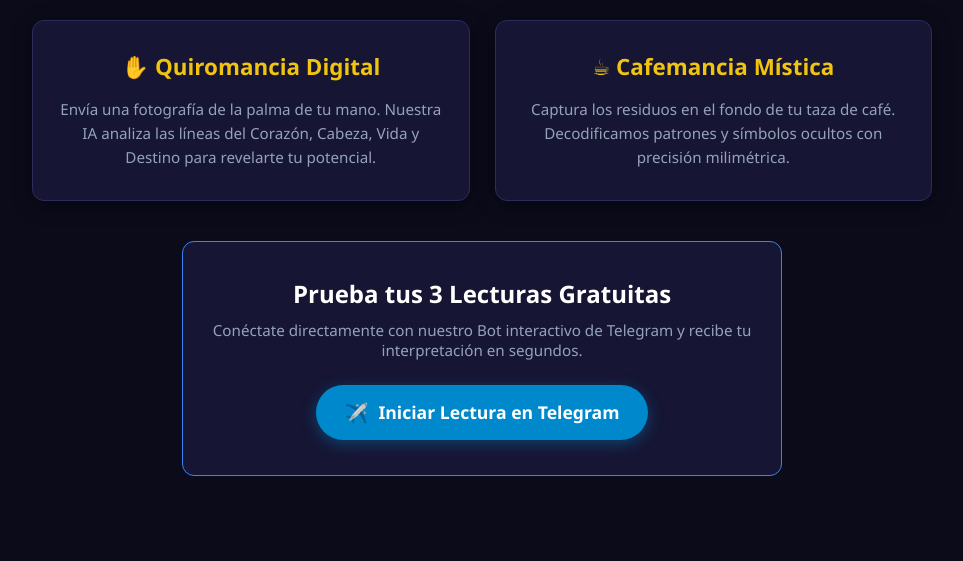
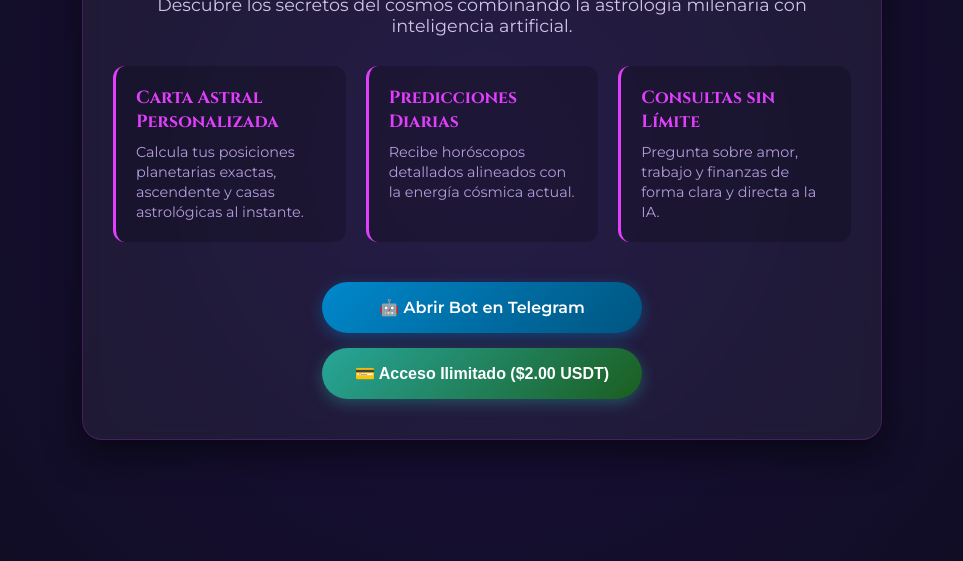
Before and after one commit to RG-creator-dev/astravision-ai, a plain HTML site: page index.html in a window 1280 px wide. Shown: the part 239-800 px from the top of the page, without its empty margins (158-1121 px from the left). Drawn offline with Linux system fonts and the light colour scheme.

Commit message:
Enhance index.html with new title and features
Updated the title and improved styling for better aesthetics. Added features section and payment button functionality.

```diff
--- a/index.html
+++ b/index.html
@@ -3,160 +3,251 @@
 <head>
     <meta charset="UTF-8">
     <meta name="viewport" content="width=device-width, initial-scale=1.0">
-    <title>Astravisión AI</title>
+    <title>AstraVisión AI - Tu Guía Astrológica Inteligente</title>
+    <link href="https://fonts.googleapis.com/css2?family=Cinzel:wght@400;600;700&family=Montserrat:wght@300;400;600&display=swap" rel="stylesheet">
     <style>
+        :root {
+            --primary: #9c27b0;
+            --primary-dark: #6a1b9a;
+            --secondary: #e040fb;
+            --bg-dark: #0f0c20;
+            --card-bg: rgba(255, 255, 255, 0.05);
+            --text-light: #f3e5f5;
+            --gold: #ffd700;
+            --crypto-green: #27a69a;
+        }
+
         * {
-            box-sizing: border-box;
             margin: 0;
             padding: 0;
-            font-family: 'Segoe UI', Tahoma, Geneva, Verdana, sans-serif;
+            box-sizing: border-box;
         }
 
         body {
-            background-color: #0b0b1a;
-            color: #ffffff;
+            font-family: 'Montserrat', sans-serif;
+            background: radial-gradient(circle at center, #1a103c 0%, var(--bg-dark) 100%);
+            color: var(--text-light);
+            min-height: 100vh;
             display: flex;
-            flex-direction: column;
+            justify-content: center;
             align-items: center;
-            justify-content: center;
-            min-height: 100vh;
             padding: 20px;
+        }
+
+        .container {
+            max-width: 800px;
+            width: 100%;
+            background: var(--card-bg);
+            backdrop-filter: blur(10px);
+            border: 1px solid rgba(224, 64, 251, 0.2);
+            border-radius: 20px;
+            padding: 40px 30px;
+            box-shadow: 0 15px 35px rgba(0,0,0,0.5);
             text-align: center;
         }
 
-        .container {
-            max-width: 900px;
-            width: 100%;
-        }
-
-        .header-title {
+        h1 {
+            font-family: 'Cinzel', serif;
             font-size: 2.8rem;
-            color: #f1c40f;
-            margin-bottom: 15px;
-            font-weight: bold;
+            color: var(--gold);
+            margin-bottom: 10px;
+            letter-spacing: 2px;
         }
 
         .subtitle {
-            font-size: 1.2rem;
-            color: #cbd5e1;
-            margin-bottom: 40px;
-            line-height: 1.5;
+            font-size: 1.1rem;
+            color: #d1c4e9;
+            margin-bottom: 30px;
         }
 
-        .cards-grid {
+        .features {
             display: grid;
-            grid-template-columns: repeat(auto-fit, minmax(280px, 1fr));
-            gap: 25px;
+            grid-template-columns: repeat(auto-fit, minmax(220px, 1fr));
+            gap: 20px;
             margin-bottom: 40px;
+            text-align: left;
         }
 
-        .card {
-            background: #161533;
-            border: 1px solid #2e2b5c;
+        .feature-card {
+            background: rgba(0, 0, 0, 0.2);
+            padding: 20px;
             border-radius: 12px;
-            padding: 30px 20px;
-            box-shadow: 0 4px 20px rgba(0,0,0,0.4);
-            transition: transform 0.3s ease;
+            border-left: 3px solid var(--secondary);
         }
 
-        .card:hover {
-            transform: translateY(-5px);
+        .feature-card h3 {
+            font-family: 'Cinzel', serif;
+            color: var(--secondary);
+            margin-bottom: 8px;
+            font-size: 1.1rem;
         }
 
-        .card-title {
-            font-size: 1.4rem;
-            color: #f1c40f;
-            margin-bottom: 15px;
-            font-weight: 600;
+        .feature-card p {
+            font-size: 0.9rem;
+            color: #b39ddb;
+            line-height: 1.4;
         }
 
-        .card-text {
-            font-size: 0.95rem;
-            color: #94a3b8;
-            line-height: 1.6;
+        .actions {
+            display: flex;
+            flex-direction: column;
+            gap: 15px;
+            align-items: center;
+            justify-content: center;
+            margin-top: 20px;
         }
 
-        .action-box {
-            background: #161533;
-            border: 1px solid #3b82f6;
-            border-radius: 12px;
-            padding: 35px 20px;
-            max-width: 600px;
-            margin: 0 auto;
-        }
-
-        .action-title {
-            font-size: 1.5rem;
-            margin-bottom: 10px;
-            color: #ffffff;
-        }
-
-        .action-subtitle {
-            font-size: 0.95rem;
-            color: #94a3b8;
-            margin-bottom: 25px;
+        .btn {
+            display: inline-block;
+            width: 100%;
+            max-width: 320px;
+            padding: 16px 24px;
+            border-radius: 30px;
+            font-size: 1rem;
+            font-weight: 600;
+            text-decoration: none;
+            transition: all 0.3s ease;
+            cursor: pointer;
+            border: none;
+            text-align: center;
         }
 
         .btn-telegram {
-            display: inline-flex;
-            align-items: center;
-            justify-content: center;
-            background-color: #0088cc;
+            background: linear-gradient(135deg, #0088cc, #005580);
             color: #ffffff;
-            font-size: 1.1rem;
-            font-weight: bold;
-            padding: 14px 28px;
-            border-radius: 30px;
-            text-decoration: none;
             box-shadow: 0 4px 15px rgba(0, 136, 204, 0.4);
-            transition: background-color 0.3s ease, transform 0.2s ease;
         }
 
         .btn-telegram:hover {
-            background-color: #0077b3;
-            transform: scale(1.03);
+            transform: translateY(-2px);
+            box-shadow: 0 6px 20px rgba(0, 136, 204, 0.6);
         }
 
-        .btn-icon {
-            margin-right: 10px;
-            font-size: 1.2rem;
+        .btn-crypto {
+            background: linear-gradient(135deg, var(--crypto-green), #1b5e20);
+            color: #ffffff;
+            box-shadow: 0 4px 15px rgba(39, 166, 154, 0.4);
+        }
+
+        .btn-crypto:hover {
+            transform: translateY(-2px);
+            box-shadow: 0 6px 20px rgba(39, 166, 154, 0.6);
+        }
+
+        .btn:disabled {
+            opacity: 0.6;
+            cursor: not-allowed;
+            transform: none !important;
+        }
+
+        .status-msg {
+            margin-top: 15px;
+            font-size: 0.95rem;
+            padding: 10px;
+            border-radius: 8px;
+            display: none;
+        }
+
+        .status-success {
+            display: block;
+            background: rgba(76, 175, 80, 0.2);
+            color: #81c784;
+            border: 1px solid #4caf50;
+        }
+
+        .status-cancel {
+            display: block;
+            background: rgba(244, 67, 54, 0.2);
+            color: #e57373;
+            border: 1px solid #f44336;
         }
     </style>
 </head>
 <body>
 
     <div class="container">
-        <h1 class="header-title">🔮 Astravisión AI</h1>
-        <p class="subtitle">
-            Descubre los secretos de tu destino a través de la interpretación astrológica impulsada por Visión por Computadora.
-        </p>
+        <h1>AstraVisión AI</h1>
+        <p class="subtitle">Descubre los secretos del cosmos combinando la astrología milenaria con inteligencia artificial.</p>
 
-        <div class="cards-grid">
-            <div class="card">
-                <h2 class="card-title">✋ Quiromancia Digital</h2>
-                <p class="card-text">
-                    Envía una fotografía de la palma de tu mano. Nuestra IA analiza las líneas del Corazón, Cabeza, Vida y Destino para revelarte tu potencial.
-                </p>
+        <!-- Notificación dinámica al regresar del pago -->
+        <div id="notification" class="status-msg"></div>
+
+        <div class="features">
+            <div class="feature-card">
+                <h3>Carta Astral Personalizada</h3>
+                <p>Calcula tus posiciones planetarias exactas, ascendente y casas astrológicas al instante.</p>
             </div>
-
-            <div class="card">
-                <h2 class="card-title">☕ Cafemancia Mística</h2>
-                <p class="card-text">
-                    Captura los residuos en el fondo de tu taza de café. Decodificamos patrones y símbolos ocultos con precisión milimétrica.
-                </p>
+            <div class="feature-card">
+                <h3>Predicciones Diarias</h3>
+                <p>Recibe horóscopos detallados alineados con la energía cósmica actual.</p>
+            </div>
+            <div class="feature-card">
+                <h3>Consultas sin Límite</h3>
+                <p>Pregunta sobre amor, trabajo y finanzas de forma clara y directa a la IA.</p>
             </div>
         </div>
 
-        <div class="action-box">
-            <h3 class="action-title">Prueba tus 3 Lecturas Gratuitas</h3>
-            <p class="action-subtitle">
-                Conéctate directamente con nuestro Bot interactivo de Telegram y recibe tu interpretación en segundos.
-            </p>
-            <a href="https://t.me/astravision_ai_bot" class="btn-telegram" target="_blank">
-                <span class="btn-icon">✈️</span> Iniciar Lectura en Telegram
+        <div class="actions">
+            <!-- Botón del Bot de Telegram -->
+            <a href="https://t.me/AstraVisionAIBot" target="_blank" class="btn btn-telegram">
+                🤖 Abrir Bot en Telegram
             </a>
+
+            <!-- Botón de Pago con NOWPayments -->
+            <button id="pay-btn" onclick="iniciarPagoWeb()" class="btn btn-crypto">
+                💳 Acceso Ilimitado ($2.00 USDT)
+            </button>
         </div>
     </div>
 
+    <script>
+        // Muestra avisos si el usuario regresa tras pagar o cancelar
+        window.addEventListener('DOMContentLoaded', () => {
+            const urlParams = new URLSearchParams(window.location.search);
+            const status = urlParams.get('status');
+            const notification = document.getElementById('notification');
+
+            if (status === 'success') {
+                notification.className = 'status-msg status-success';
+                notification.innerText = '¡Pago recibido exitosamente! Vuelve al Bot de Telegram para disfrutar de tu acceso ilimitado.';
+            } else if (status === 'cancel') {
+                notification.className = 'status-msg status-cancel';
+                notification.innerText = 'El proceso de pago fue cancelado. Puedes intentarlo nuevamente cuando desees.';
+            }
+        });
+
+        // Conexión con el servidor backend en Render
+        async function iniciarPagoWeb() {
+            const payBtn = document.getElementById('pay-btn');
+            payBtn.disabled = true;
+            payBtn.innerText = 'Cargando pasarela...';
+
+            try {
+                const response = await fetch('https://astravision-ai.onrender.com/create-payment-web', {
+                    method: 'POST',
+                    headers: {
+                        'Content-Type': 'application/json'
+                    }
+                });
+
+                const data = await response.json();
+
+                if (data.invoice_url) {
+                    // Redirección directa al checkout oficial de NOWPayments
+                    window.location.href = data.invoice_url;
+                } else {
+                    alert('No se pudo generar la pasarela de pago. Revisa la configuración del servidor.');
+                    payBtn.disabled = false;
+                    payBtn.innerText = '💳 Acceso Ilimitado ($2.00 USDT)';
+                }
+            } catch (error) {
+                console.error('Error:', error);
+                alert('Error de conexión con el servidor en Render.');
+                payBtn.disabled = false;
+                payBtn.innerText = '💳 Acceso Ilimitado ($2.00 USDT)';
+            }
+        }
+    </script>
+
 </body>
 </html>
```
